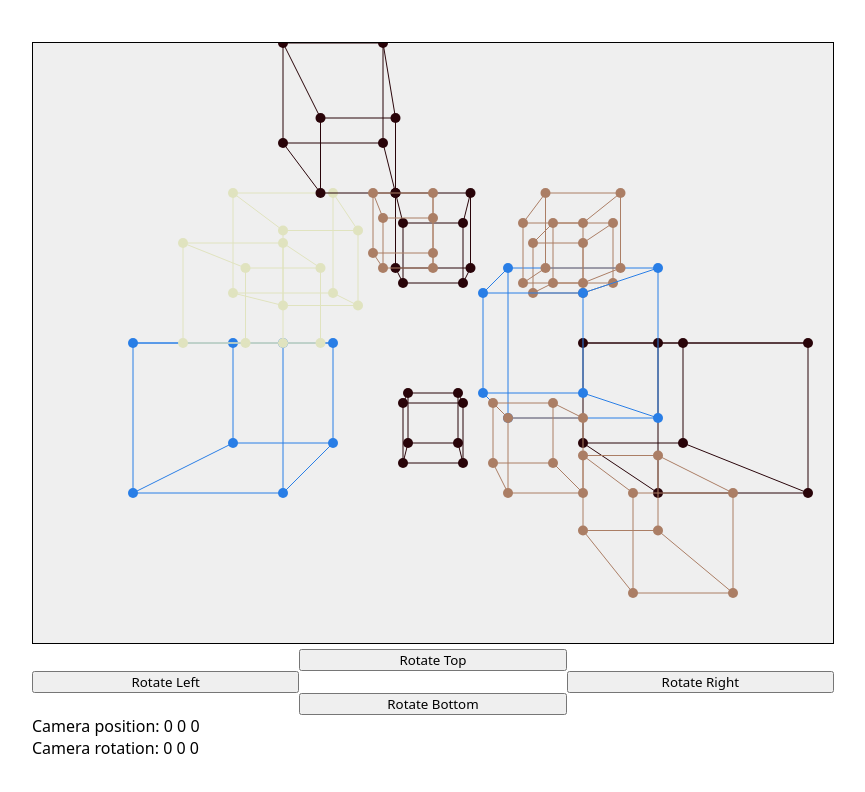
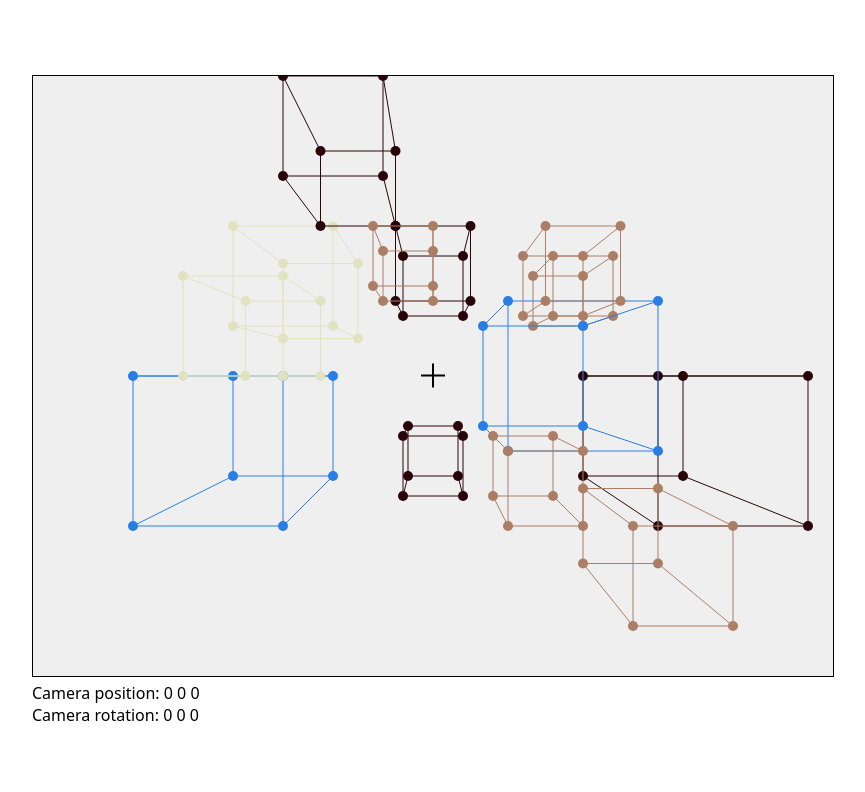
Before and after one commit to mateuszmanczak04/3d-projection, a React (Vite) app: page / in a window 1280 px wide. Shown: the top 792 px of the page, without its empty margins (207-1072 px from the left). Built offline with nearby package versions, Linux system fonts and the light colour scheme.

Commit message:
Use pointer lock api to move camera with mouse

```diff
--- a/src/components/Canvas.tsx
+++ b/src/components/Canvas.tsx
@@ -1,21 +1,20 @@
-import { useCallback, useEffect, useRef, useState } from 'react';
-import {
-	BLOCKS,
-	CAMERA
-} from '../data';
+import { MouseEvent, useCallback, useEffect, useRef, useState } from 'react';
+import { BLOCKS, CAMERA, MOUSE_SPEED } from '../data';
 import { Block, Camera } from '../types';
 import { render } from '../utils/render';
 
 const Canvas = () => {
 	const canvasRef = useRef<HTMLCanvasElement>(null!);
 	const [blocks] = useState<Block[]>(BLOCKS);
-	const [camera, setCamera] = useState<Camera>(CAMERA)
+	const [camera, setCamera] = useState<Camera>(CAMERA);
+	const [isPointerLocked, setIsPointerLocked] = useState<boolean>(false);
+	const [mouseSpeed] = useState<number>(MOUSE_SPEED);
 
 	const repaint = useCallback(
 		(blocks: Block[]) => {
 			const ctx = canvasRef.current.getContext('2d');
 			if (!ctx) return;
-			render(ctx, blocks, camera)
+			render(ctx, blocks, camera);
 		},
 		[camera],
 	);
@@ -25,27 +24,68 @@
 	}, [blocks, repaint]);
 
 	const rotateCamera = (yaw: number, pitch: number, roll: number) => {
-		setCamera((prev) => ({...prev, yaw: prev.yaw + yaw, pitch: prev.pitch + pitch, roll: prev.roll + roll}))
-	}
+		setCamera((prev) => ({
+			...prev,
+			yaw: prev.yaw + yaw,
+			pitch: prev.pitch + pitch,
+			roll: prev.roll + roll,
+		}));
+	};
 
-	return <div>
-		<canvas width={800} height={600} id='canvas'  ref={canvasRef}></canvas>
-		<div className='controls'>
-			<div></div>
-		<button onClick={() => rotateCamera(0, 5, 0)}>Rotate Top</button>
-		<div></div>
-		<button onClick={() => rotateCamera(5, 0, 0)}>Rotate Left</button>
-		<div></div>
-		<button onClick={() => rotateCamera(-5, 0, 0)}>Rotate Right</button>
-		<div></div>
-		<button onClick={() => rotateCamera(0, -5, 0)}>Rotate Bottom</button>
+	const handlePointerLock = async () => {
+		await canvasRef.current.requestPointerLock({
+			unadjustedMovement: true,
+		});
+	};
+
+	const handleMouseMove = (e: MouseEvent) => {
+		if (isPointerLocked) {
+			rotateCamera(-e.movementX * mouseSpeed, -e.movementY * mouseSpeed, 0);
+		}
+	};
+
+	useEffect(() => {
+		const listener = () => {
+			setIsPointerLocked(document.pointerLockElement === canvasRef.current);
+		};
+		document.addEventListener('pointerlockchange', listener);
+
+		return () => document.removeEventListener('pointerlockchange', listener);
+	}, []);
+
+	return (
+		<div>
+			<div id='canvas-wrapper'>
+				<canvas
+					width={800}
+					height={600}
+					id='canvas'
+					ref={canvasRef}
+					onClick={handlePointerLock}
+					onMouseMove={handleMouseMove}></canvas>
+				<div id='crosshair'>
+					<svg
+						width='48'
+						height='48'
+						viewBox='0 0 24 24'
+						fill='none'
+						xmlns='http://www.w3.org/2000/svg'>
+						<line x1='12' y1='6' x2='12' y2='18' stroke='black' strokeWidth='1' />
+						<line x1='6' y1='12' x2='18' y2='12' stroke='black' strokeWidth='1' />
+					</svg>
+				</div>
+			</div>
+
+			<div className='coords'>
+				<p>
+					Camera position: {camera.position[0]} {camera.position[1]} {camera.position[2]}
+				</p>
+				<p>
+					Camera rotation: {camera.yaw} {camera.pitch} {camera.roll}
+				</p>
+			</div>
 		</div>
-
-		<div className='coords'>
-			<p>Camera position: {camera.position[0]} {camera.position[1]} {camera.position[2]}</p>
-			<p>Camera rotation: {camera.yaw} {camera.pitch} {camera.roll}</p>
-		</div>
-		</div>
+	);
 };
 
 export default Canvas;
--- a/src/data/index.ts
+++ b/src/data/index.ts
@@ -72,3 +72,5 @@
 	aspectRatio: 600 / 800, // Canvas aspect ratio
 	nearPlane: 1, // Near plane distance
 };
+
+export const MOUSE_SPEED: number = 0.3;
--- a/src/index.css
+++ b/src/index.css
@@ -26,6 +26,19 @@
 #canvas {
 	background: #efefef;
 	border: 1px solid black;
+	cursor: pointer;
+}
+
+#canvas-wrapper {
+	position: relative;
+}
+
+/* Crosshair */
+#canvas-wrapper #crosshair {
+	left: 50%;
+	top: 50%;
+	position: absolute;
+	transform: translate(-50%, -50%);
 }
 
 .controls {
```
